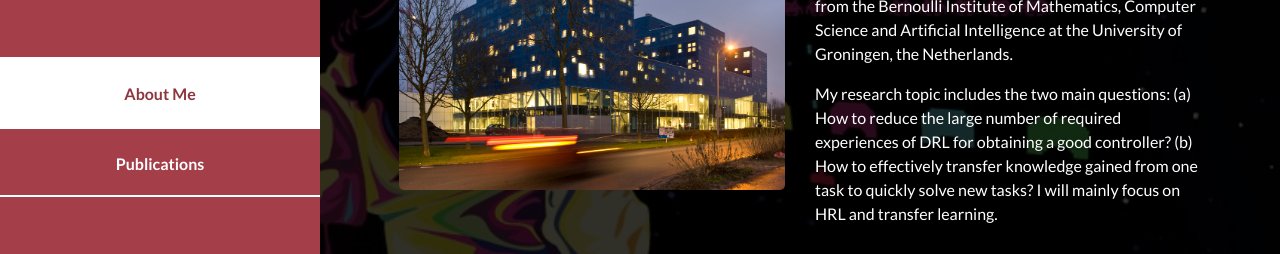
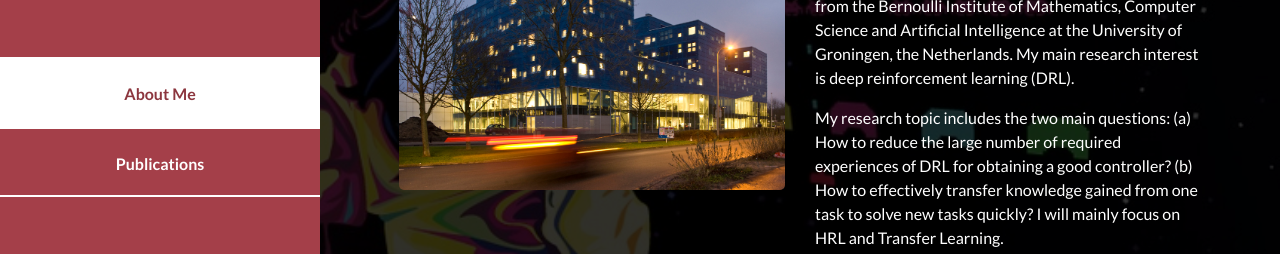
Before and after one commit to yfchenShirley/yifei.chen, a plain HTML site: page index.html in a window 1280 px wide. Shown: the part 298-552 px from the top of the page. Drawn offline with Linux system fonts and the light colour scheme.

Commit message:
renew introduce

```diff
--- a/index.html
+++ b/index.html
@@ -93,11 +93,13 @@
                   <h4>My Work</h4>
                   <p>
                     I am currently a Ph.D. student of Artificial Intelligence from the Bernoulli Institute of Mathematics, Computer Science and Artificial Intelligence
-                    at the University of Groningen, the Netherlands.
+                    at the University of Groningen, the Netherlands. My main research interest is deep reinforcement learning (DRL).
                   </p>
                   <p>
-                    My research topic includes the two main questions: (a) How to reduce the large number of required experiences of DRL for obtaining a good controller?
-                    (b) How to effectively transfer knowledge gained from one task to quickly solve new tasks? I will mainly focus on HRL and transfer learning.
+                    My research topic includes the two main questions:
+                    (a) How to reduce the large number of required experiences of DRL for obtaining a good controller?
+                    (b) How to effectively transfer knowledge gained from one task to solve new tasks quickly?
+                    I will mainly focus on HRL and Transfer Learning.
                   </p>
 
 
```
